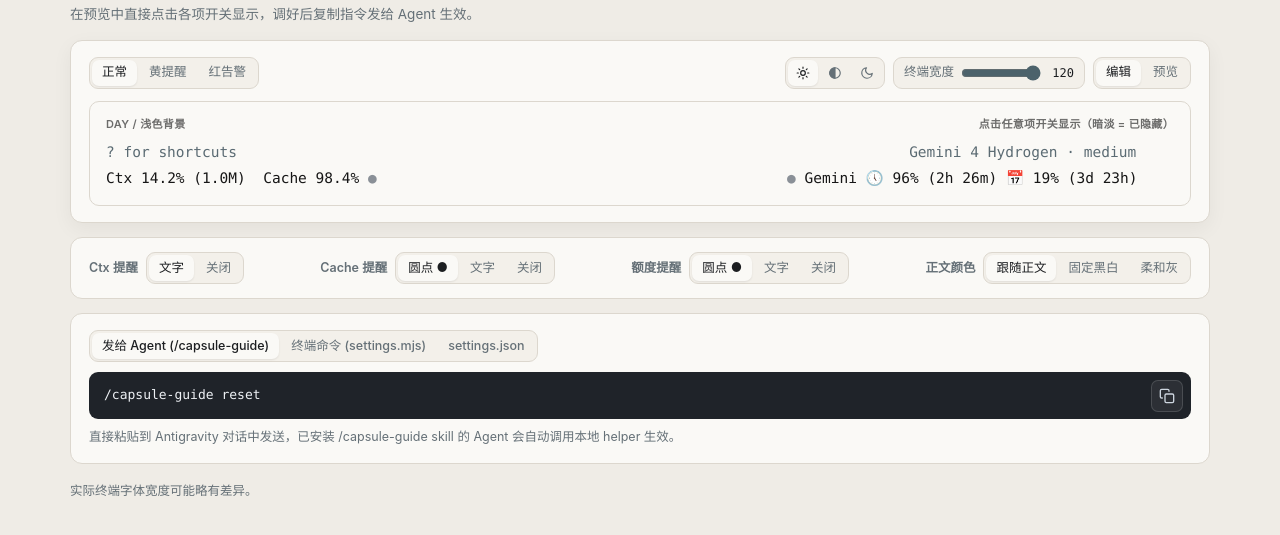
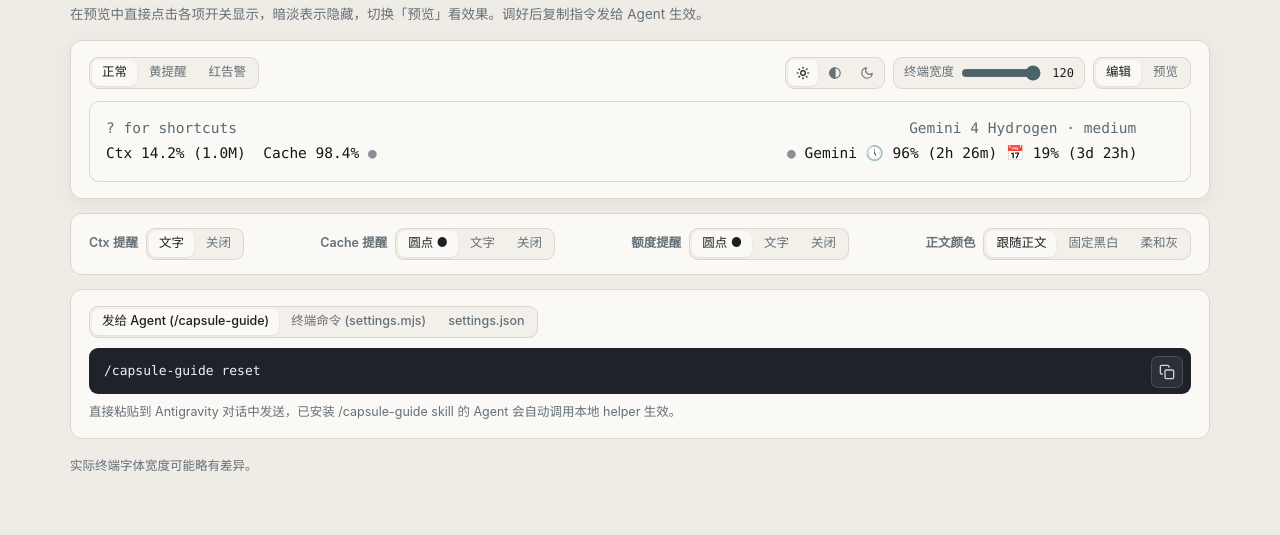
Before and after one commit to Lumidarin/agy-capsule-cli, a website: page docs/index.html in a window 1280 px wide. Shown: the part 59-594 px from the top of the page. Drawn offline with Linux system fonts and the light colour scheme.

Commit message:
chore(docs): remove terminal header row and merge hint into subtitle

```diff
--- a/docs/index.html
+++ b/docs/index.html
@@ -126,17 +126,6 @@
   }
   .terminal.light { background: #faf9f6; color: #161616; border-color: #dcd7ce; }
   .terminal.dark { background: #282c34; color: #f1f3f5; border-color: #3e4451; }
-  .terminal-head {
-    display: flex;
-    justify-content: space-between;
-    align-items: center;
-    font-size: 11px;
-    font-weight: 600;
-    letter-spacing: 0.03em;
-    margin-bottom: 8px;
-    opacity: 0.62;
-  }
-  .terminal-tag { text-transform: uppercase; }
   .terminal pre {
     margin: 0;
     font: 14.5px/1.75 var(--mono);
@@ -251,7 +240,7 @@
   <header>
     <div>
       <h1>Capsule CLI Configurator</h1>
-      <p class="subtitle" data-i18n="subtitle">在预览中直接点击各项开关显示，调好后复制指令发给 Agent 生效。</p>
+      <p class="subtitle" data-i18n="subtitle">在预览中直接点击各项开关显示，暗淡表示隐藏，切换「预览」看效果。调好后复制指令发给 Agent 生效。</p>
     </div>
     <div class="pill-group" role="group" aria-label="Language">
       <button class="pill-btn active" data-lang="zh">中文</button>
@@ -418,11 +407,10 @@ const SCENARIOS = {
 
 const I18N = {
   zh: {
-    subtitle: '在预览中直接点击各项开关显示，调好后复制指令发给 Agent 生效。',
+    subtitle: '在预览中直接点击各项开关显示，暗淡表示隐藏，切换「预览」看效果。调好后复制指令发给 Agent 生效。',
     themeBoth: '日 + 夜', themeLight: '浅色', themeDark: '深色',
     scNormal: '正常', scYellow: '黄提醒', scRed: '红告警',
     widthLabel: '终端宽度', viewEdit: '编辑', viewPreview: '预览',
-    editHint: '点击任意项开关显示（暗淡 = 已隐藏）',
     ctxAlert: 'Ctx 提醒', cacheAlert: 'Cache 提醒', quotaAlert: '额度提醒', textColorLabel: '正文颜色',
     optDot: '圆点 ●', optText: '文字', optOff: '关闭',
     tcInherit: '跟随正文', tcFixed: '固定黑白', tcMuted: '柔和灰',
@@ -431,16 +419,14 @@ const I18N = {
     hintAgent: '直接粘贴到 Antigravity 对话中发送，已安装 /capsule-guide skill 的 Agent 会自动调用本地 helper 生效。',
     hintCli: '在 PowerShell / bash / zsh 中运行即可，无需消耗模型调用；下一次底栏刷新生效。',
     hintJson: '保存到 ~/.gemini/config/agy-capsule/cli/settings.json；下一次底栏刷新生效。',
-    dayTag: 'Day / 浅色背景', nightTag: 'Night / 深色背景',
     emptyLine: '（第 2 行所有指标均已隐藏，仅保留第 1 行模型提示）',
     footerNote: '实际终端字体宽度可能略有差异。',
   },
   en: {
-    subtitle: 'Click items directly in the statusline to toggle them, then copy one command for your Agent.',
+    subtitle: 'Click items directly in the statusline to toggle them (dimmed = hidden), switch to Preview to check the final layout, then copy the command for your Agent.',
     themeBoth: 'Day + Night', themeLight: 'Light', themeDark: 'Dark',
     scNormal: 'Normal', scYellow: 'Yellow', scRed: 'Red',
     widthLabel: 'Width', viewEdit: 'Edit', viewPreview: 'Preview',
-    editHint: 'Click any item to toggle (dimmed = hidden)',
     ctxAlert: 'Ctx Alert', cacheAlert: 'Cache Alert', quotaAlert: 'Quota Alert', textColorLabel: 'Body Color',
     optDot: 'Dot ●', optText: 'Text', optOff: 'Off',
     tcInherit: 'Follow Body', tcFixed: 'Fixed B/W', tcMuted: 'Muted Gray',
@@ -449,7 +435,6 @@ const I18N = {
     hintAgent: 'Paste directly into Antigravity chat. With /capsule-guide installed, your agent applies it via the local helper.',
     hintCli: 'Run directly in PowerShell, bash, or zsh with zero model calls. Applies on the next statusline refresh.',
     hintJson: 'Save to ~/.gemini/config/agy-capsule/cli/settings.json. Applies on the next statusline refresh.',
-    dayTag: 'Day / Light background', nightTag: 'Night / Dark background',
     emptyLine: '(All row-2 metrics hidden; only row-1 model bar is rendered)',
     footerNote: 'Terminal font widths may vary.',
   },
@@ -808,12 +793,10 @@ function syncUI() {
   const themes = viewTheme === 'both' ? ['light', 'dark'] : [viewTheme];
   const container = document.getElementById('terminals');
   container.innerHTML = themes.map(th => {
-    const tag = th === 'light' ? I18N[lang].dayTag : I18N[lang].nightTag;
-    const hint = viewMode === 'edit' ? `<span>${esc(I18N[lang].editHint)}</span>` : '';
     const row2 = viewMode === 'edit'
       ? renderEditRowHtml(sc.payload, sc.ageSec, th)
       : renderPreviewRowHtml(sc.payload, sc.ageSec, th);
-    return `<div class="terminal ${th}"><div class="terminal-head"><span class="terminal-tag">${esc(tag)}</span>${hint}</div><pre>${renderModelLineHtml(sc.payload, th)}\n${row2}</pre></div>`;
+    return `<div class="terminal ${th}"><pre>${renderModelLineHtml(sc.payload, th)}\n${row2}</pre></div>`;
   }).join('');
 
   container.querySelectorAll('.tok[data-show]').forEach(el => {
```
